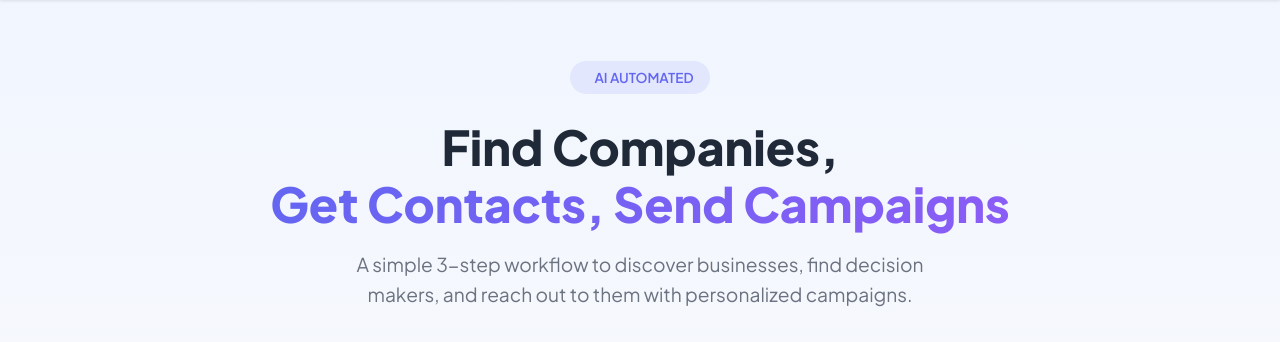
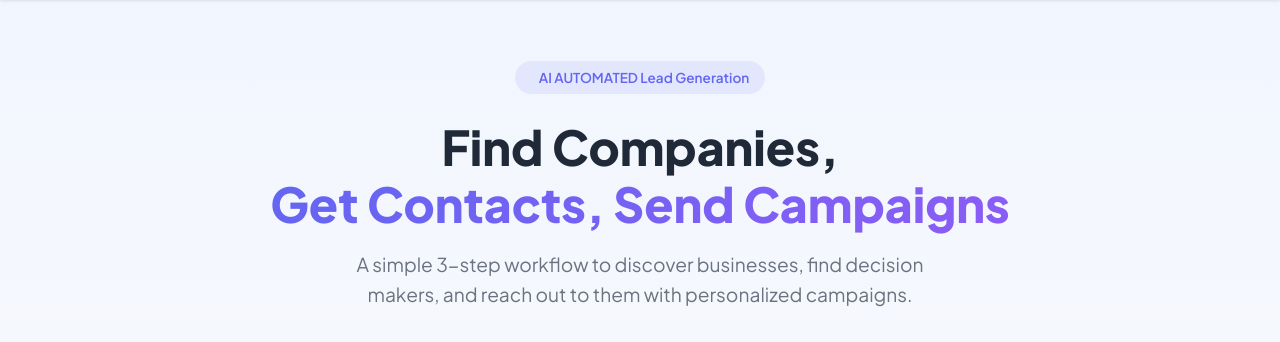
Before and after one commit to HASHTECHVENTURES/LEADAUTOMATION2026, a Flask app: page / in a window 1280 px wide. Shown: the part 78-420 px from the top of the page. Run offline with Flask 3, Linux system fonts and the light colour scheme; the visitor is signed in with stand-in values (Sample User, id 1); data that the repository does not hold is empty.

Commit message:
Update hero badge to 'AI AUTOMATED Lead Generation'

```diff
--- a/templates/index.html
+++ b/templates/index.html
@@ -499,7 +499,7 @@
         <div class="hero">
             <div class="hero-badge">
                 <i class="fas fa-sparkles"></i>
-                AI AUTOMATED
+                AI AUTOMATED Lead Generation
             </div>
             <h1>Find Companies,<br><span>Get Contacts, Send Campaigns</span></h1>
             <p>A simple 3-step workflow to discover businesses, find decision makers, and reach out to them with personalized campaigns.</p>
```
